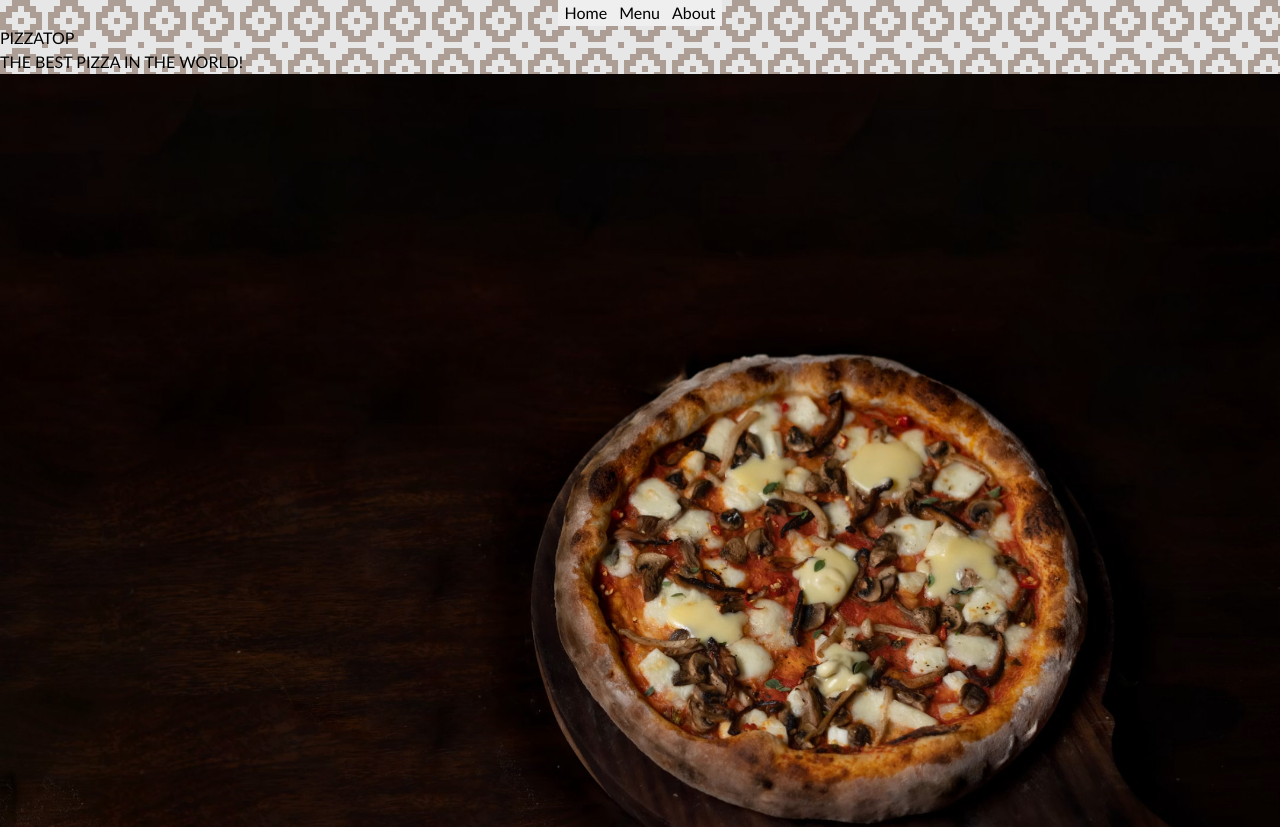
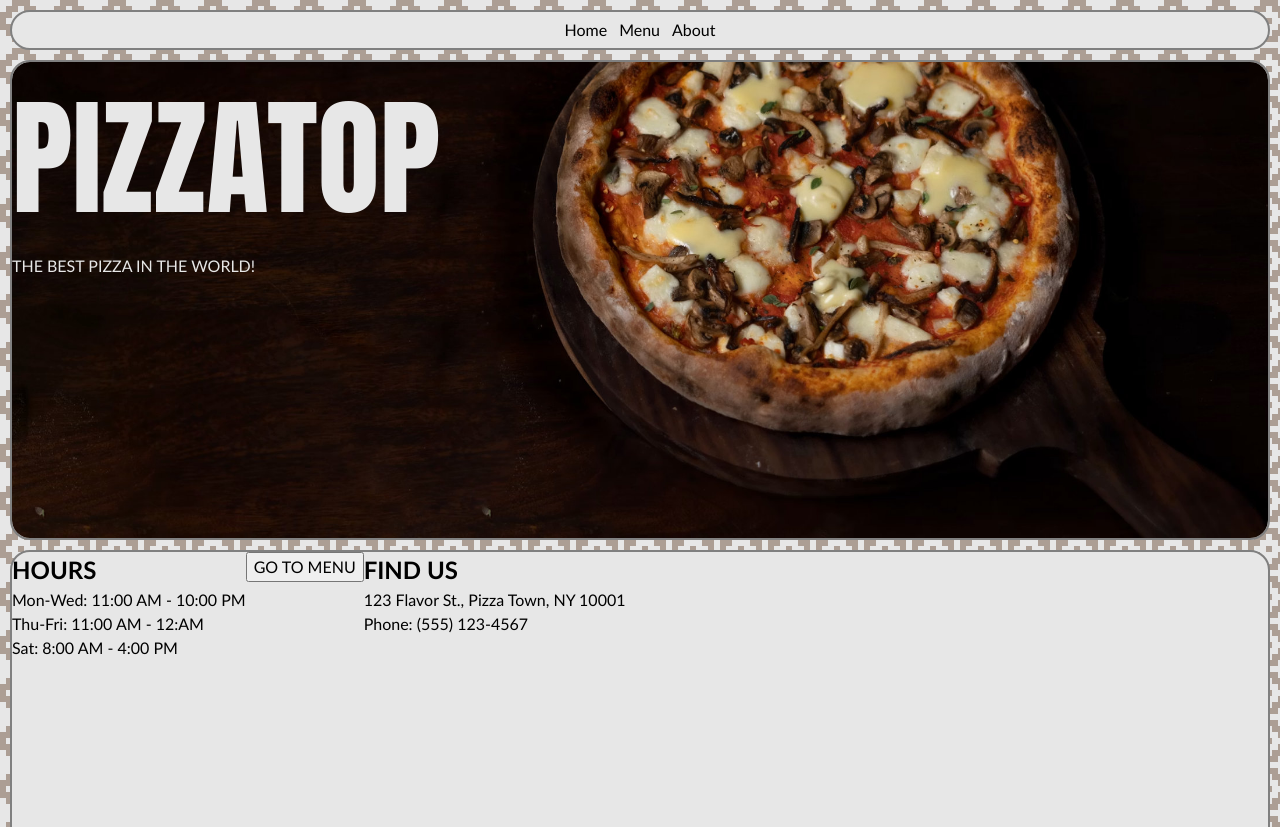
Before and after one commit to pablo-de-luna/restaurant-page, a website built with webpack: page src/template.html in a window 1280 px wide. Shown: the top 827 px of the page. Built offline with nearby package versions, Linux system fonts and the light colour scheme.

Commit message:
Order home sections and overall style

```diff
--- a/src/style.css
+++ b/src/style.css
@@ -1,3 +1,7 @@
+:root {
+  --primary-color: #e7e7e7;
+}
+
 /*
   Josh's Custom CSS Reset
   https://www.joshwcomeau.com/css/custom-css-reset/
@@ -56,9 +60,56 @@ body {
 nav {
   display: flex;
   justify-content: center;
+  margin: 10px auto 0;
+  max-width: 1260px;
+  height: 40px;
+  border: 2px solid gray;
+  border-radius: 20px;
+  background-color: var(--primary-color);
 }
 
 .nav-button {
   border: none;
+  background-color: var(--primary-color);
   font-family: 1.2rem;
 }
+
+#content {
+  max-width: 1280px;
+  margin: auto;
+  padding: 0 10px;
+}
+
+#home-hero-section {
+  position: relative;
+  border: 2px solid gray;
+  border-radius: 20px;
+  max-width: 100%;
+  height: 480px;
+  margin: 10px auto;
+  overflow: hidden;
+}
+
+#home-hero-section div {
+  color: var(--primary-color);
+}
+
+#home-hero-section div:first-child {
+  font-size: 8rem;
+  font-family: Impact, Haettenschweiler, 'Arial Narrow Bold', sans-serif;
+}
+
+#home-hero-section img {
+  position: absolute;
+  z-index: -1;
+  bottom: 0;
+  left: 0;
+}
+
+#home-info-section {
+  display: flex;
+  border: 2px solid gray;
+  border-radius: 20px;
+  height: 400px;
+  background-color: var(--primary-color);
+}
```
